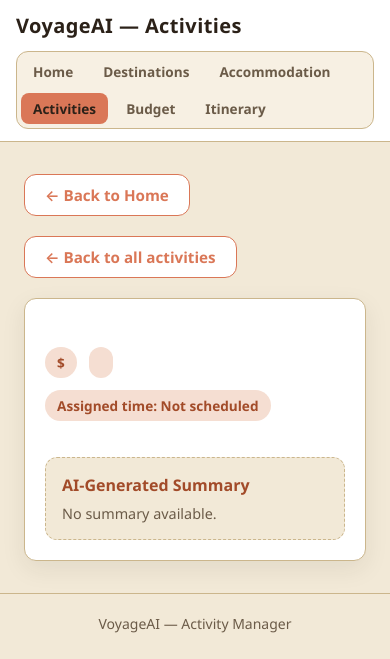
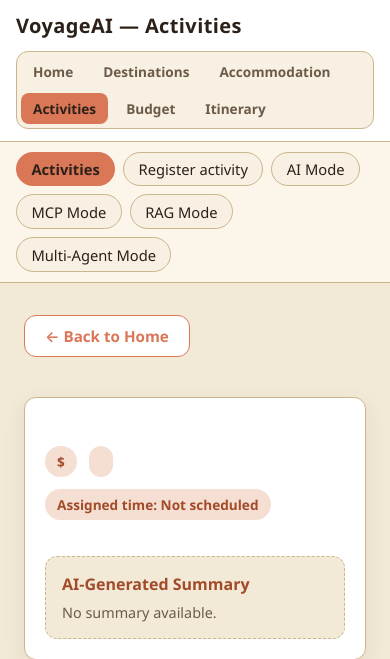
Before and after one commit to Flynn-Jones/voyage-ai, a Flask app: page /activities/1 in a window 390 px wide. Shown: the top 659 px of the page. Run offline with Flask 3, Linux system fonts and the light colour scheme; data that the repository does not hold is empty; some libraries are stand-ins or nearby versions.

Commit message:
removed page

```diff
--- a/activity-service/frontend/app.py
+++ b/activity-service/frontend/app.py
@@ -90,10 +90,11 @@ def create_app():
 
     app.config["backend_request"] = backend_request
 
-    def render_activity_browser(template, show_actions):
-        """Home and list pages share one filter form and results table. The
-        backend does the filtering; an htmx filter request gets back only the
-        results fragment for #results."""
+    @app.route("/")
+    def index():
+        """The Activities page: filter form plus the results table with Edit
+        and Delete on every row. The backend does the filtering; an htmx
+        filter request gets back only the results fragment for #results."""
         filters = {name: request.args.get(name, "").strip() for name in ACTIVITY_FILTER_FIELDS}
         active = {name: value for name, value in filters.items() if value}
         try:
@@ -103,7 +104,7 @@ def create_app():
             activities = []
             error = str(exc)
         context = {"activities": activities, "error": error, "filters": filters,
-                   "filtered": bool(active), "show_actions": show_actions}
+                   "filtered": bool(active), "show_actions": True}
         if is_hx_request():
             return render_template("_activity_results.html", **context)
 
@@ -114,15 +115,13 @@ def create_app():
             all_activities = []
         activity_types = sorted({(a.get("activity_type") or "").strip() for a in all_activities} - {""},
                                 key=str.lower)
-        return render_template(template, activity_types=activity_types, **context)
-
-    @app.route("/")
-    def index():
-        return render_activity_browser("index.html", show_actions=False)
+        return render_template("index.html", activity_types=activity_types, **context)
 
     @app.route("/activities")
     def activities_list():
-        return render_activity_browser("activities_list.html", show_actions=True)
+        # The separate Manual Mode list page was folded into the Activities
+        # page; keep old links and bookmarks (filters included) working.
+        return redirect(url_for("index", **request.args), code=301)
 
     @app.route("/activities/<int:activity_id>")
     def activity_detail(activity_id):
--- a/activity-service/frontend/static/css/styles.css
+++ b/activity-service/frontend/static/css/styles.css
@@ -88,32 +88,53 @@ a:hover {
 }
 
 
-/* Home page tool links, a row of buttons inside the panel under the header */
+/* Activity second-row navigation under the shared navbar. Copied from
+   Destination's mode bar (student-1/frontend/static/theme.css) so the two
+   services' buttons match; keep them in sync. */
+.mode-bar {
+  background: var(--bg-2);
+  border-bottom: 1px solid var(--border);
+  padding: 0 24px;
+}
 
-.act-mode-links {
+.mode-bar__container {
+  max-width: 1200px;
+  margin: 0 auto;
   display: flex;
   flex-wrap: wrap;
-  gap: 8px;
-  margin-bottom: 24px;
+  gap: 0.5rem;
+  padding: 0.6rem 0;
 }
 
-/* Beige mode buttons, matching Budget's .tab-btn (budget-fe/templates/css/styles.css) */
-.act-mode-links .button {
+.mode-btn {
+  display: inline-block;
+  padding: 0.4rem 0.9rem;
+  border: 1px solid var(--border);
+  border-radius: 999px;
   background: var(--surface-alt);
   color: var(--text);
-  border: 1px solid var(--border);
-  border-radius: 10px;
+  font-size: 0.92rem;
+  text-decoration: none;
+  transition: background 0.15s ease, border-color 0.15s ease;
 }
 
-.act-mode-links .button:hover {
+.mode-btn:hover {
   background: var(--accent-soft);
   border-color: var(--accent);
   color: var(--text);
+  text-decoration: none;
 }
 
-.act-mode-links .button.is-active {
+.mode-btn.is-active {
   background: var(--accent);
   border-color: transparent;
+  font-weight: 600;
+}
+
+@media (max-width: 720px) {
+  .mode-bar {
+    padding: 0 16px;
+  }
 }
 
 /* AI pages: boxes inside the white panel keep their border but drop the
--- a/activity-service/frontend/templates/activity_detail.html
+++ b/activity-service/frontend/templates/activity_detail.html
@@ -5,14 +5,13 @@
 {% block content %}
 <a href="{{ url_for('index') }}" class="act-btn act-btn--secondary act-back-link">&larr; Back to Home</a>
 <div id="detail-actions" style="display: flex; gap: 8px; margin-bottom: 20px;">
-  <a href="{{ url_for('activities_list') }}" class="act-btn act-btn--secondary">&larr; Back to all activities</a>
   {% if activity %}
   <a href="{{ url_for('edit_activity_form', activity_id=activity.activity_id) }}" class="act-btn act-btn--secondary">Edit</a>
   <button type="button" class="act-btn" style="background: var(--danger); color: #fff;"
           hx-delete="{{ url_for('delete_activity', activity_id=activity.activity_id) }}"
           hx-confirm="Delete &quot;{{ activity.activity_name }}&quot;? This cannot be undone."
           hx-swap="none"
-          hx-on::after-request="if (event.detail.successful) { window.location.href = '{{ url_for('activities_list') }}'; } else { const b = document.getElementById('detail-banner'); b.textContent = 'Could not delete activity: ' + event.detail.xhr.responseText; b.className = 'act-banner act-banner--visible act-banner--error'; }">
+          hx-on::after-request="if (event.detail.successful) { window.location.href = '{{ url_for('index') }}'; } else { const b = document.getElementById('detail-banner'); b.textContent = 'Could not delete activity: ' + event.detail.xhr.responseText; b.className = 'act-banner act-banner--visible act-banner--error'; }">
     Delete
   </button>
   {% endif %}
--- a/activity-service/frontend/templates/ai_mode.html
+++ b/activity-service/frontend/templates/ai_mode.html
@@ -1,5 +1,5 @@
 {% extends "base.html" %}
-{% from "_mode_links.html" import mode_header, mode_links %}
+{% from "_mode_header.html" import mode_header %}
 {% from "_chat_form.html" import chat_form %}
 
 {% block title %}VoyageAI — Activities AI Mode{% endblock %}
@@ -9,7 +9,6 @@
   {% call mode_header("AI Mode") %}
     Ask about activities — e.g. "What's a good half-day activity under $50?"
   {% endcall %}
-  {{ mode_links("ai_mode") }}
 
   <div class="act-chat">
     <div id="chat-log" class="act-chat__log">
--- a/activity-service/frontend/templates/base.html
+++ b/activity-service/frontend/templates/base.html
@@ -21,6 +21,25 @@
       </div>
     </div>
   </nav>
+  {# Second-row Activity navigation, the same .mode-bar / .mode-btn as
+     Destination's (student-1). Active item comes from the current endpoint. #}
+  {% set activity_tabs = [
+       ('Activities', url_for('index'),
+        ['index', 'activity_detail', 'edit_activity_form', 'update_activity']),
+       ('Register activity', url_for('register_activity_form'), ['register_activity_form', 'create_activity']),
+       ('AI Mode', url_for('ai_mode'), ['ai_mode']),
+       ('MCP Mode', url_for('mcp_mode'), ['mcp_mode']),
+       ('RAG Mode', url_for('rag_mode'), ['rag_mode']),
+       ('Multi-Agent Mode', url_for('multi_agent_mode'), ['multi_agent_mode'])
+     ] %}
+  <nav class="mode-bar" aria-label="Activity Manager">
+    <div class="mode-bar__container">
+      {% for label, href, endpoints in activity_tabs %}
+        {% set active = request.endpoint in endpoints %}
+        <a class="mode-btn{% if active %} is-active{% endif %}"{% if active %} aria-current="page"{% endif %} href="{{ href }}">{{ label }}</a>
+      {% endfor %}
+    </div>
+  </nav>
 
   <main class="act-main">
     {% block content %}{% endblock %}
--- a/activity-service/frontend/templates/mcp_mode.html
+++ b/activity-service/frontend/templates/mcp_mode.html
@@ -1,5 +1,5 @@
 {% extends "base.html" %}
-{% from "_mode_links.html" import mode_header, mode_links %}
+{% from "_mode_header.html" import mode_header %}
 
 {% block title %}VoyageAI — Activities MCP Mode{% endblock %}
 
@@ -8,7 +8,6 @@
   {% call mode_header("MCP Mode") %}
     Calls activity-service's MCP server directly. Every call shows which tool ran, with what arguments, and exactly what it returned. All tools are read-only.
   {% endcall %}
-  {{ mode_links("mcp_mode") }}
 
   {% include "tabs/mcp.html" %}
 </section>
--- a/activity-service/frontend/templates/multi_agent_mode.html
+++ b/activity-service/frontend/templates/multi_agent_mode.html
@@ -1,5 +1,5 @@
 {% extends "base.html" %}
-{% from "_mode_links.html" import mode_header, mode_links %}
+{% from "_mode_header.html" import mode_header %}
 
 {% block title %}VoyageAI — Activities Multi-Agent Mode{% endblock %}
 
@@ -8,7 +8,6 @@
   {% call mode_header("Multi-Agent Mode") %}
     Planner &rarr; Worker &rarr; Reviewer &rarr; you. The agents read activities and scheduled times (read-only), then recommend. Only you can Accept, Partially Accept or Reject, and nothing is written to the activity database.
   {% endcall %}
-  {{ mode_links("multi_agent_mode") }}
 
   <div class="act-mcp">
     <section class="act-mcp__panel">
--- a/activity-service/frontend/templates/rag_mode.html
+++ b/activity-service/frontend/templates/rag_mode.html
@@ -1,5 +1,5 @@
 {% extends "base.html" %}
-{% from "_mode_links.html" import mode_header, mode_links %}
+{% from "_mode_header.html" import mode_header %}
 
 {% block title %}VoyageAI — Activities RAG Mode{% endblock %}
 
@@ -8,7 +8,6 @@
   {% call mode_header("RAG Mode") %}
     Answers questions from activity-service's own knowledge: the activities database, the docs and reports, and a repository index. Every answer lists the chunks it cites and how confident it is.
   {% endcall %}
-  {{ mode_links("rag_mode") }}
 
   {% include "tabs/rag.html" %}
 </section>
```
Also changed, not shown: activity-service/frontend/templates/_mode_header.html (+0 -12 lines), activity-service/frontend/templates/index.html (+3 -4 lines), activity-service/tests/test_frontend_routes.py (+11 -10 lines), 1 other file.
